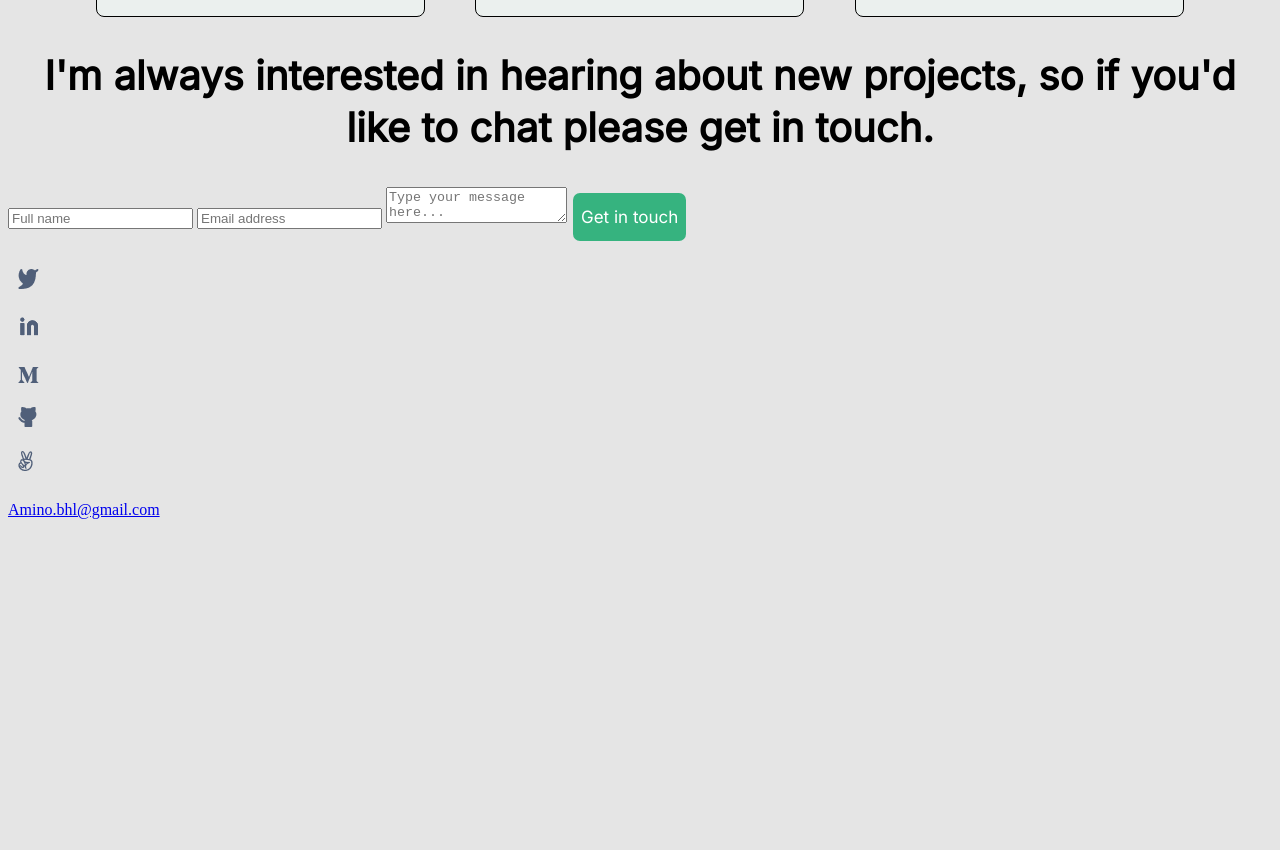
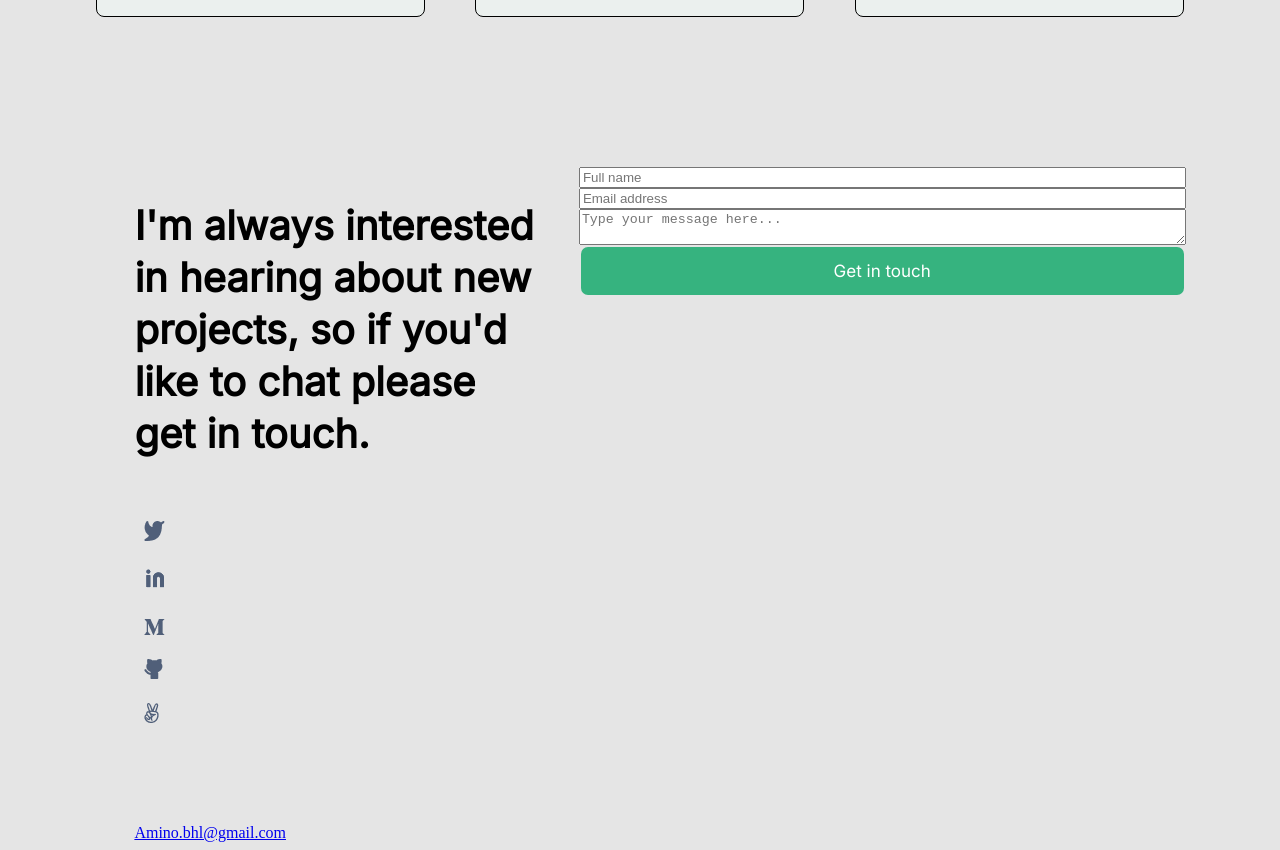
Before and after one commit to AmineHLub/Microverse-Portfolio, a website: page index.html in a window 1280 px wide. Shown: the part 2971-3821 px from the top of the page. Before the commit the page ends 3498 px from the top, so only its background shows below. Drawn offline with Linux system fonts and the light colour scheme.

Commit message:
Set grid layout for the footer/form

```diff
--- a/contact.css
+++ b/contact.css
@@ -4,9 +4,6 @@
     flex-flow: column wrap;
     justify-content: center;
     align-items: center;
-    background-image: url(./cards/Shape.png);
-    background-repeat: no-repeat;
-    background-position: 50% 100%;
   }
 
   .contact-title {
@@ -49,3 +46,7 @@
     margin-bottom: 200px;
   }
 }
+
+#socials2 {
+  flex-flow: row wrap;
+}
--- a/index.html
+++ b/index.html
@@ -12,6 +12,7 @@
     <link rel="stylesheet" href="./more-style/desktop-style.css">
     <link rel="stylesheet" href="./more-style/desktop-second-page.css">
     <link rel="stylesheet" href="./more-style/desktop-cards.css">
+    <link rel="stylesheet" href="./more-style/desktop-contact.css">
     <title>Portfolio</title>
 </head>
 
@@ -184,27 +185,31 @@
 </section>
 
 <section class="contact-container">
- <form
- action="https://formspree.io/f/xjvjprab" method="POST">
-    <div class="contact-container-flex">
+ <form action="https://formspree.io/f/xjvjprab" method="POST">
+    <div class="contact-container-flex head1">
         <h1 class="contact-title">
            I'm always interested in hearing about new projects, so if you'd like to chat please get in touch.
         </h1>
+    </div>
+    <div class="contact-container-flex input-container">
         <input type="text" class="input input-name" placeholder="Full name" maxlength="30" name="username" required/>
         <input type="email" class="input input-email" placeholder="Email address" name="_replyto" required>
         <textarea class="input input-message" placeholder="Type your message here..." minlength="5" maxlength="500" name="message" required></textarea>
         <button class="prjct-btn button-submit" type="submit">Get in touch</button>
-        <ul id="socials2">
+    </div>
+    <ul id="socials2" class="contact-container-flex">
             <li class="logos"><a href="#"><img src="./src/twitter.png" alt="twitter"></a></li>
             <li class="logos"><a href="#"><img src="./src/linkedin.png" alt="linkedin"></a></li>
             <li class="logos mediumlogo"><a href="#"><img src="./src/medium.png" alt="medium"></a></li>
             <li class="logos"><a href="#"><img src="./src/github.png" alt="github"></a></li>
             <li class="logos"><a href="#"><img src="./src/angellist.png" alt="angellist"></a></li>
-            </ul>
-        <a class="my-email" href="mailto:Amino.bhl@gmail.com">Amino.bhl@gmail.com</a>
-    </div>
- </form>
+    </ul>
+        <a class="my-email contact-container-flex" href="mailto:Amino.bhl@gmail.com">Amino.bhl@gmail.com</a>
+
+    </form>
+
 </section>
+
 
 
 
--- /dev/null
+++ b/more-style/desktop-contact.css
@@ -0,0 +1,30 @@
+@media only screen and (min-width: 768px) {
+  .contact-container form {
+    margin: 150px 10% auto 10%;
+    display: grid;
+    grid-template-columns: 40% 60%;
+    grid-template-rows: repeat(2, 1fr);
+    grid-column-gap: 40px;
+    grid-row-gap: 2px;
+  }
+
+  .head1 {
+    grid-area: 1 / 1 / 2 / 2;
+    display: flex;
+    align-items: center;
+  }
+
+  .contact-title {
+    text-align: start;
+  }
+
+  .input-container {
+    grid-area: 1 / 2 / 2 / 3;
+    display: flex;
+    flex-flow: column wrap;
+  }
+
+  #socials2 {
+    grid-area: 2 / 1 / 3 / 3;
+  }
+}
--- a/style.css
+++ b/style.css
@@ -49,9 +49,9 @@
 
   body {
     background-color: #e5e5e5;
-    background-image: url(./bg/5.png), url(./bg/9.png), url(./bg/3.png), url(./bg/1.png), url(./bg/7.png), url(./bg/4.png), url(./bg/8.png), url(./cards/Frame.png);
+    background-image: url(./bg/5.png), url(./bg/9.png), url(./bg/3.png), url(./bg/1.png), url(./bg/7.png), url(./bg/4.png), url(./bg/8.png), url(./cards/Frame.png), url(./cards/Shape.png);
     background-repeat: no-repeat;
-    background-position: 100% 40rem, 100% 17rem, 100% 3rem, 50% 3rem, 0% 32rem, 30% 33.5rem, 5% 11rem, 100% 300rem;
+    background-position: 100% 40rem, 100% 17rem, 100% 3rem, 50% 3rem, 0% 32rem, 30% 33.5rem, 5% 11rem, 100% 300rem, 50% 99.8%;
   }
 
   h1 {
```
